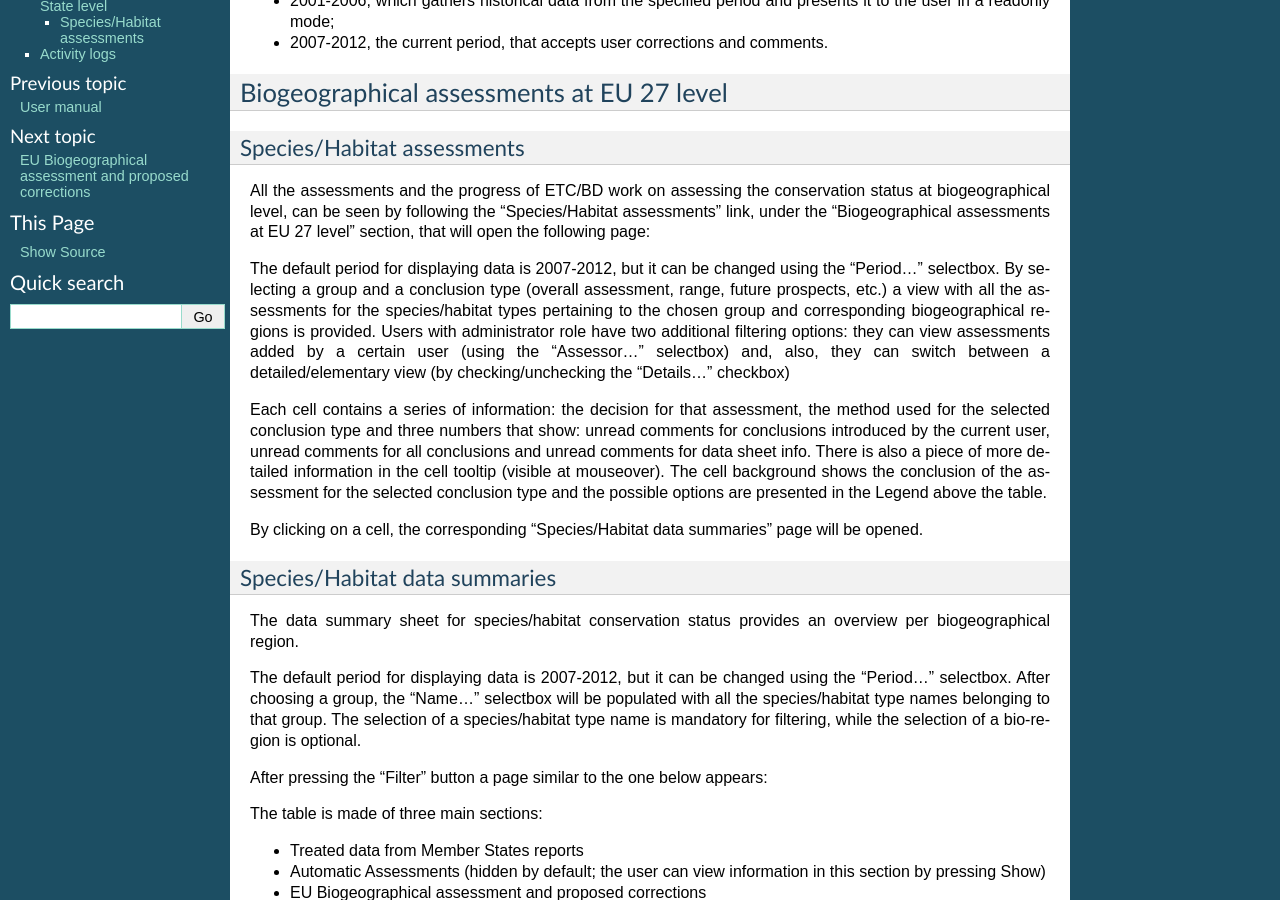
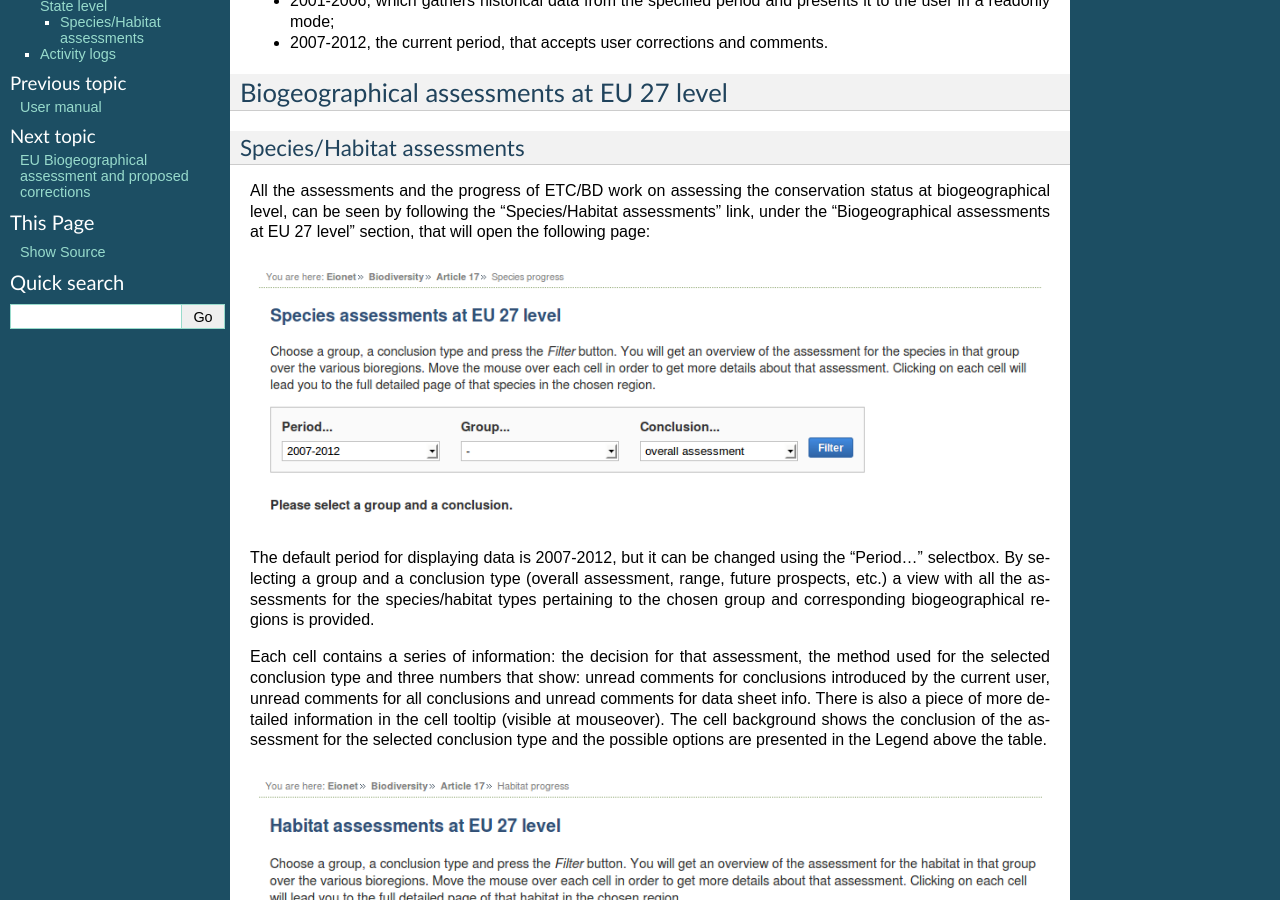
Before and after one commit to eea/art17-consultation, a Sphinx documentation site: the page built from docs/user/source/views.rst, in a window 1280 px wide and 900 px high, scrolled down 252 px. Built offline with Sphinx 7.4.7, drawn with Linux system fonts in a browser that asks for light colours.

Commit message:
user manual: add images for user/view.rst.

```diff
--- a/docs/user/source/conclusions.rst
+++ b/docs/user/source/conclusions.rst
@@ -30,6 +30,9 @@ Edit assessments
 
 Assessments can be updated by accessing the Edit Assessment (Propose correction
 for STA users) button visible after clicking the assessor's name.
+
+.. figure:: images/edit_assmt_btn.png
+
 All registered users can edit their own assessments; all assessment fields can
 be modified.
 ETC and ADM users can also edit other user's assessments, but they can only
--- a/docs/user/source/views.rst
+++ b/docs/user/source/views.rst
@@ -27,7 +27,7 @@ conservation status at biogeographical level, can be seen by following the
 “Species/Habitat assessments” link, under the “Biogeographical assessments at
 EU 27 level” section, that will open the following page:
 
-.. figure
+.. figure:: images/progress_page.png
 
 The default period for displaying data is 2007-2012, but it can be changed
 using the “Period...” selectbox.
@@ -35,10 +35,11 @@ By selecting a group and a conclusion type (overall assessment, range, future
 prospects, etc.) a view with all the assessments for the
 species/habitat types pertaining to the chosen group and corresponding
 biogeographical regions is provided.
-Users with administrator role have two additional filtering options: they can
-view assessments added by a certain user (using the “Assessor...” selectbox)
-and, also, they can switch between a detailed/elementary view (by
-checking/unchecking the “Details...” checkbox)
+
+.. Users with administrator role have two additional filtering options: they
+.. can view assessments added by a certain user (using the “Assessor...”
+.. selectbox) and, also, they can switch between a detailed/elementary view (by
+.. checking/unchecking the “Details...” checkbox)
 
 Each cell contains a series of information: the decision for that assessment,
 the method used for the selected conclusion type and three numbers that show:
@@ -49,6 +50,8 @@ The cell background shows the conclusion of the assessment for the selected
 conclusion type and the possible options are presented in the Legend above the
 table.
 
+.. figure:: images/habitatprogress.png
+
 By clicking on a cell, the corresponding “Species/Habitat data summaries” page
 will be opened.
 
```
Also changed, not shown: other parts of docs/user/source/views.rst (+14 -2 lines), docs/user/source/images/activity_log_habitat.png (added), docs/user/source/images/activity_log_species.png (added), docs/user/source/images/buttons.png (added), docs/user/source/images/edit_assmt_btn.png (added), docs/user/source/images/habitatprogress.png (added), docs/user/source/images/map.png (added), docs/user/source/images/progress_page.png (added), docs/user/source/images/species-summary.png (added), docs/user/source/images/summary_page.png (added), docs/user/source/images/table-empty.png (added), docs/user/source/images/table-full.png (added).
